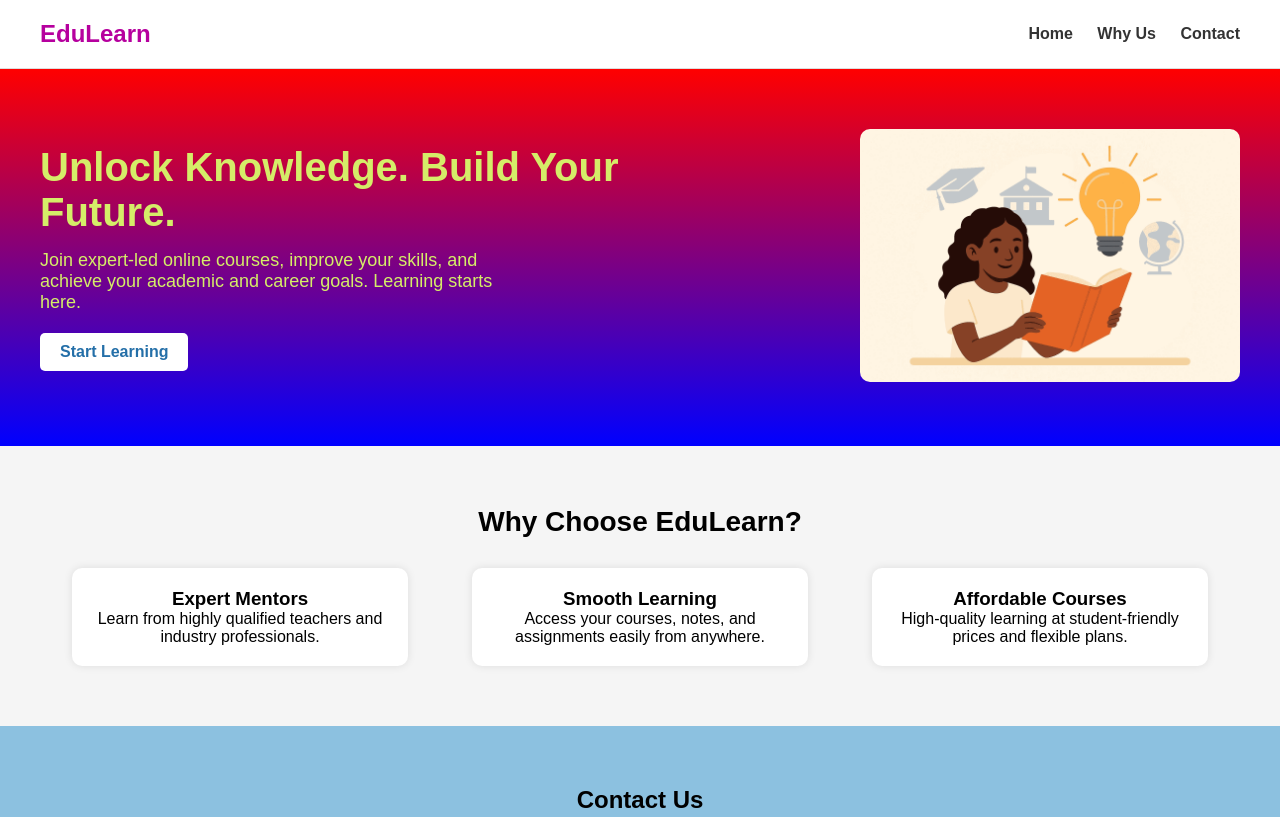
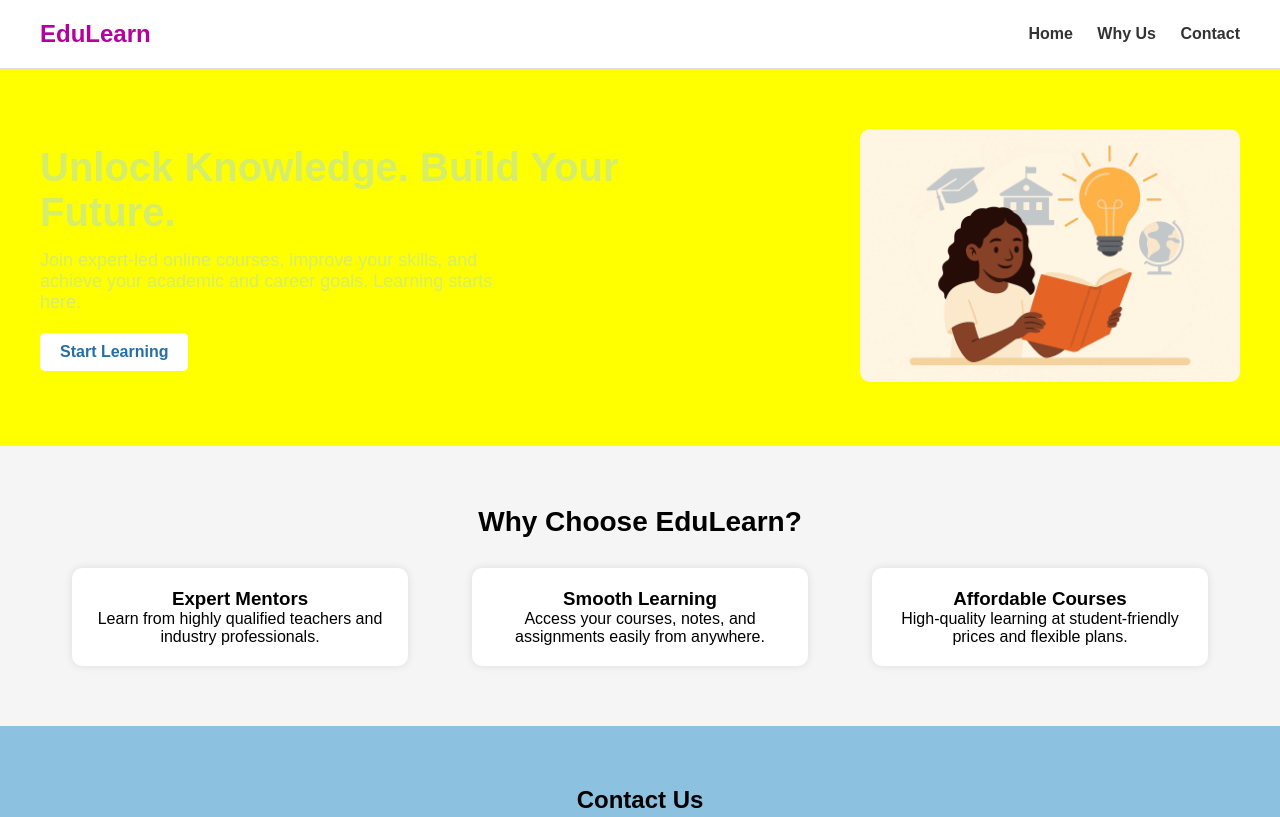
Before and after one commit to harohar2005/TASK_2_LANDING-PAGE, a plain HTML site: page index.html in a window 1280 px wide. Shown: the top 817 px of the page. Drawn offline with Linux system fonts and the light colour scheme; a script that the page names is missing.

Commit message:
Update style.css

```diff
--- a/style.css
+++ b/style.css
@@ -37,7 +37,7 @@ header nav a{
     display: flex;
     justify-content: space-between;
     align-items: center;
-    background: linear-gradient(red, blue);
+    background: yellow;
     padding: 60px 40px;
     color: #d5ed68;
 }
```
